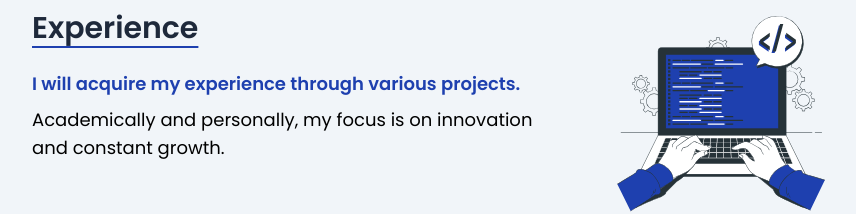
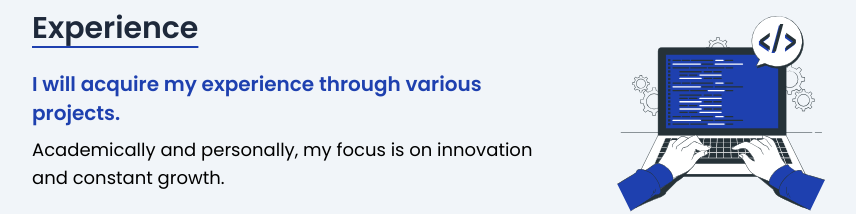
Before and after one commit to DiegoMarulandaB/Portfolio, a Next.js app: page / in a window 1280 px wide. Shown: the part 597-811 px from the top of the page, without its empty margins (160-1016 px from the left). Built offline with nearby package versions, Linux system fonts and the light colour scheme.

Commit message:
refactor: :bug: add fixes font size

```diff
--- a/src/styles/globals.css
+++ b/src/styles/globals.css
@@ -103,7 +103,7 @@
 }
 
 .span-experience-1 {
-  @apply text-lg font-bold text-blue-800 dark:text-amber-200
+  @apply text-xl font-bold text-blue-800 dark:text-amber-200
 }
 
 .paragraph-experience-2 {
@@ -135,7 +135,7 @@
 @apply text-xl font-normal text-blue-800 dark:text-amber-200 mb-4 mt-4
 }
 .paragraph-project-description {
-@apply text-lg font-light  dark:text-gray-300 mb-4 mt-4
+@apply text-lg font-normal dark:text-gray-300 mb-4 mt-4
 }
 
 /* .buttons-card-projects-demo {
@@ -156,11 +156,11 @@
 }
 
 .heading-4-studies-timeline {
-  @apply text-lg font-normal dark:text-white
+  @apply text-xl font-normal dark:text-white
 }
 
 .paragraph-description-studies-timeline {
-  @apply text-lg font-light dark:text-gray-300
+  @apply text-lg font-normal dark:text-gray-300
 }
 
 /* Technologies-tools-learning */
```
